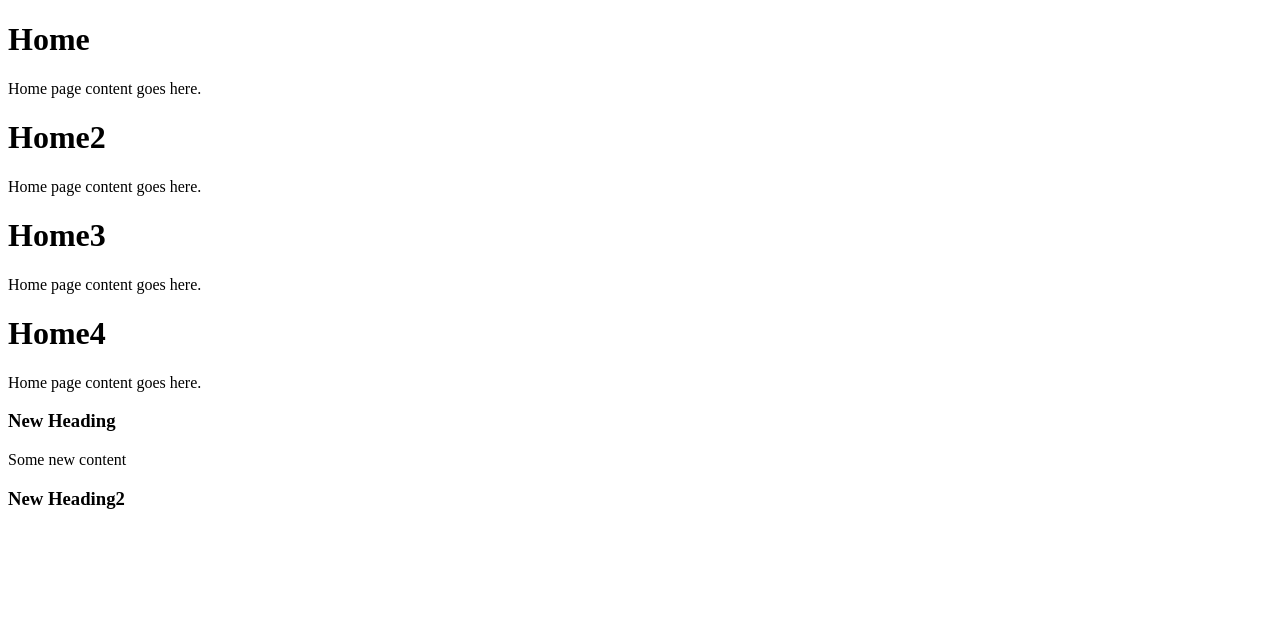
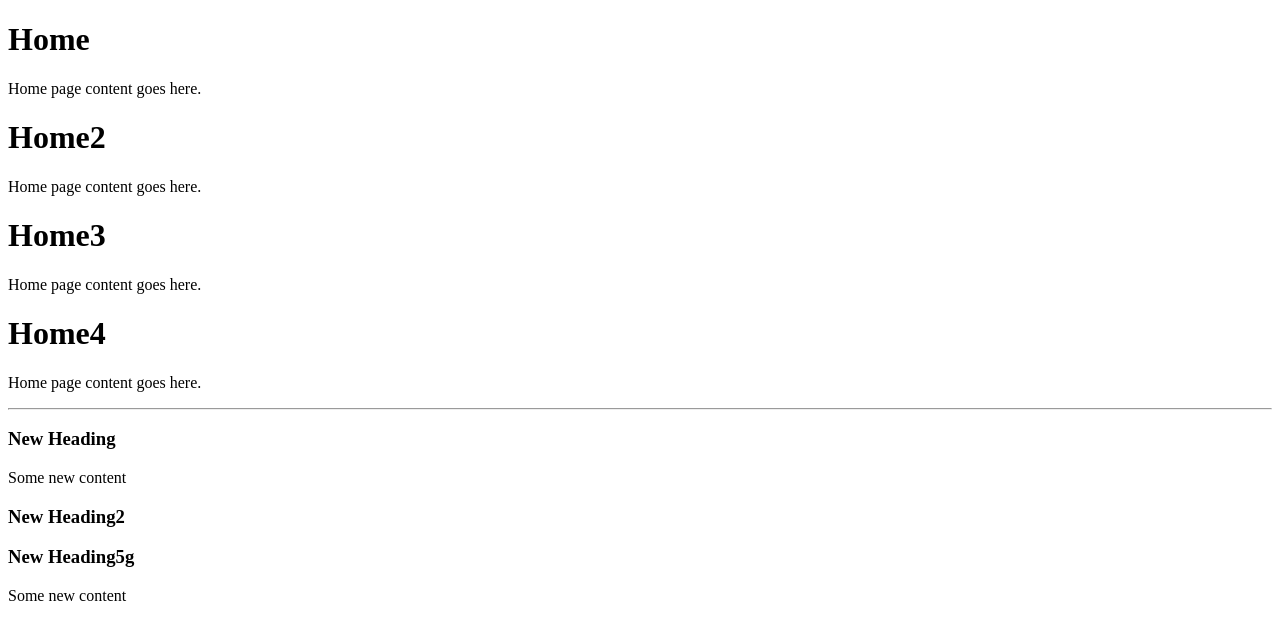
Before and after one commit to ReezmaCader/reez, a plain HTML site: page index.html in a window 1280 px wide. Drawn offline with Linux system fonts and the light colour scheme.

Commit message:
added two

```diff
--- a/index.html
+++ b/index.html
@@ -12,8 +12,11 @@
     <p>Home page content goes here.</p>
     <h1>Home4</h1>
     <p>Home page content goes here.</p>
+    <hr>
     <h3>New Heading</h3>
     <p>Some new content</p>
     <h3>New Heading2</h3>
+    <h3>New Heading5g</h3>
+    <p>Some new content</p>
 </body>
 </html>
```
